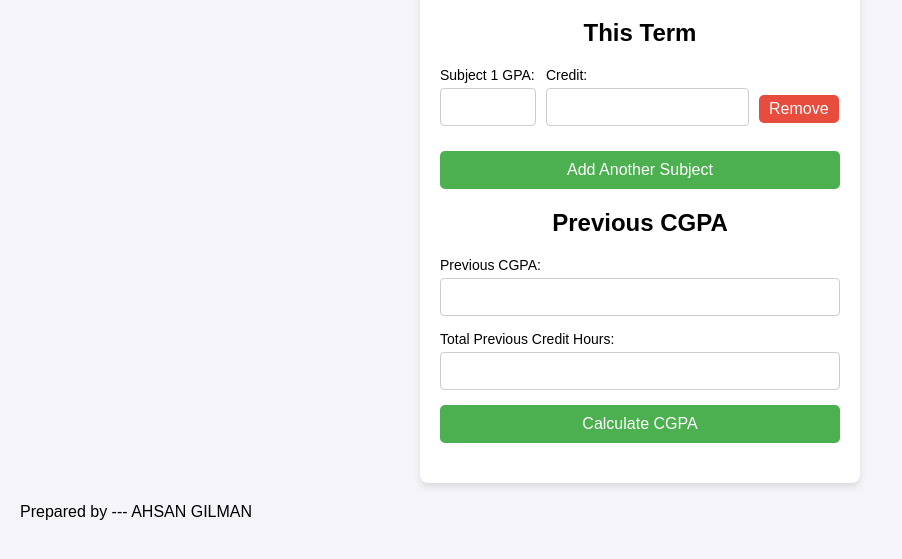
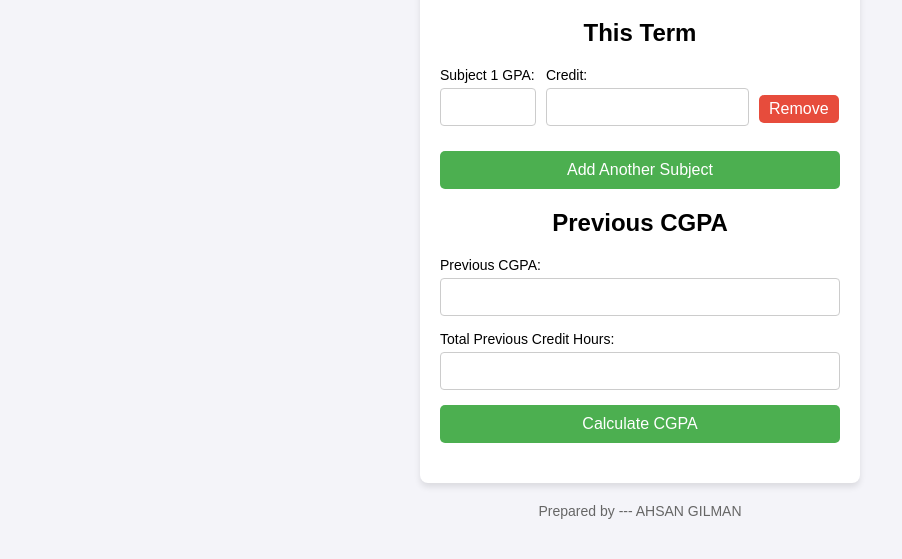
Before and after one commit to Ahsan-Gilman/CGPA, a plain HTML site: page cgpa_calculator.html in a window 1280 px wide. Shown: the part 121-680 px from the top of the page, without its empty margins (0-902 px from the left). Drawn offline with Linux system fonts and the light colour scheme.

Commit message:
cgpa_calculator.html

```diff
--- a/cgpa_calculator.html
+++ b/cgpa_calculator.html
@@ -80,6 +80,12 @@
             font-weight: bold;
             white-space: pre-line; /* Ensure line breaks display correctly */
         }
+        footer {
+            text-align: center;
+            margin-top: 20px;
+            font-size: 14px;
+            color: #666;
+        }
     </style>
 </head>
 <body>
@@ -115,11 +121,10 @@
             <button type="submit">Calculate CGPA</button>
         </form>
         <div class="result" id="result"></div>
-
     </div>
-      <footer>
+    <footer>
         Prepared by --- AHSAN GILMAN
-      </footer>
+    </footer>
     <script>
         let termSubjectCount = 1;
 
```
